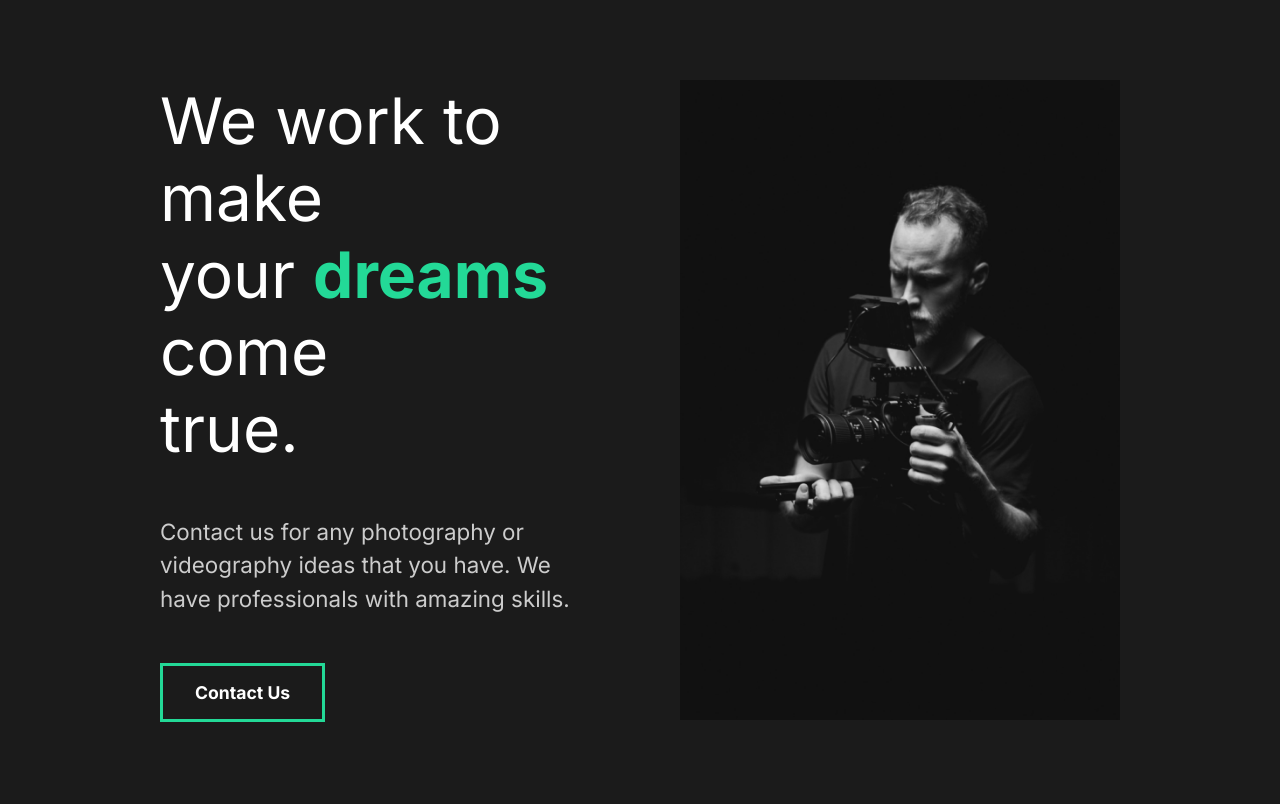
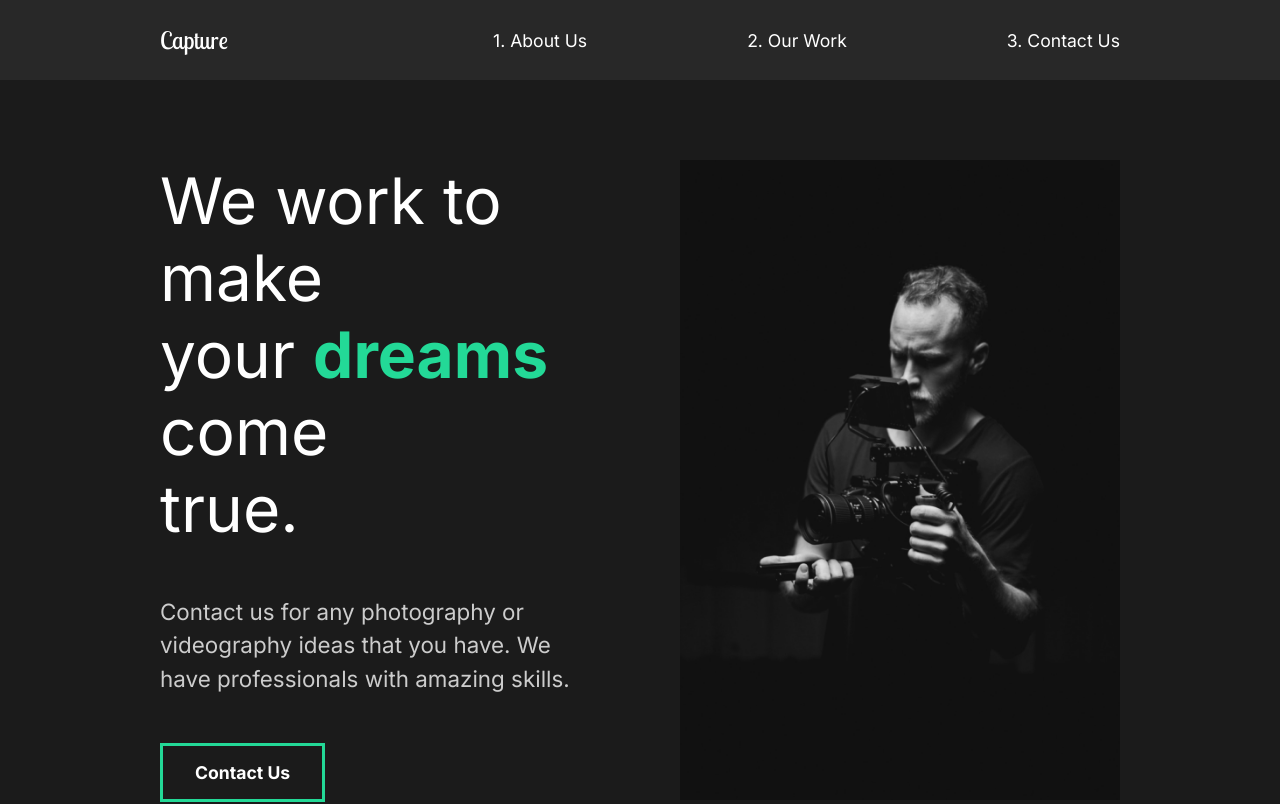
Before and after one commit to AdonisAgelis/dev-portfolio, a React (Create React App) app: page / in a window 1280 px wide. Shown: the top 804 px of the page. Built offline with nearby package versions, Linux system fonts and the light colour scheme.

Commit message:
Creating Nav

```diff
--- a/src/App.js
+++ b/src/App.js
@@ -3,11 +3,13 @@
 import GlobalStyle from './components/GlobalStyle';
 // import Pages
 import AboutUs from './pages/AboutUs';
+import Nav from './components/Nav';
 
 const App = () => {
   return (
     <div className="App">
       <GlobalStyle />
+      <Nav />
       <AboutUs />
     </div>
   );
--- a/src/components/FaqSection.js
+++ b/src/components/FaqSection.js
@@ -1,8 +1,11 @@
 import React from 'react';
+
+import styled from 'styled-components';
+import { About } from '../styles';
 
 const FaqSection = () => {
   return (
-    <div className="faq">
+    <Faq>
       <h2>
         Any Questions <span>FAQ</span>
       </h2>
@@ -15,6 +18,7 @@
             amet.
           </p>
         </div>
+        <div className="faq-line"></div>
       </div>
       <div className="question">
         <h4>Daily Schedule</h4>
@@ -25,6 +29,7 @@
             amet.
           </p>
         </div>
+        <div className="faq-line"></div>
       </div>
       <div className="question">
         <h4>Different Payment Methods</h4>
@@ -35,6 +40,7 @@
             amet.
           </p>
         </div>
+        <div className="faq-line"></div>
       </div>
       <div className="question">
         <h4>What Products do you offer</h4>
@@ -45,9 +51,37 @@
             amet.
           </p>
         </div>
+        <div className="faq-line"></div>
       </div>
-    </div>
+    </Faq>
   );
 };
 
+const Faq = styled(About)`
+  display: block;
+  span {
+    display: block;
+  }
+  h2 {
+    padding-bottom: 2rem;
+    font-weight: lighter;
+  }
+  .faq-line {
+    background: #cccccc;
+    height: 0.2rem;
+    margin: 2rem 0rem;
+    width: 100%;
+  }
+  .question {
+    padding: 3rem 0rem;
+    cursor: pointer;
+  }
+  .answer {
+    padding: 2rem 0rem;
+    p {
+      padding: 1rem 0rem;
+    }
+  }
+`;
+
 export default FaqSection;
--- a/src/components/GlobalStyle.js
+++ b/src/components/GlobalStyle.js
@@ -39,6 +39,7 @@
 
     h4 {
         font-weight: bold;
+        font-size: 2rem;
     }
 
     a {
--- /dev/null
+++ b/src/components/Nav.js
@@ -0,0 +1,55 @@
+import React from 'react';
+
+import styled from 'styled-components';
+
+const Nav = () => {
+  return (
+    <StyledNav>
+      <h1>
+        <a id="logo" href="#">
+          Capture
+        </a>
+      </h1>
+      <ul>
+        <li>
+          <a href="#">1. About Us</a>
+        </li>
+        <li>
+          <a href="#">2. Our Work</a>
+        </li>
+        <li>
+          <a href="#">3. Contact Us</a>
+        </li>
+      </ul>
+    </StyledNav>
+  );
+};
+
+const StyledNav = styled.nav`
+  min-height: 10vh;
+  display: flex;
+  margin: auto;
+  justify-content: space-between;
+  align-items: center;
+  padding: 1rem 10rem;
+  background: #282828;
+  a {
+    color: white;
+    text-decoration: none;
+  }
+  ul {
+    display: flex;
+    list-style: none;
+  }
+  #logo {
+    font-size: 1.5rem;
+    font-family: 'Lobster Two', cursive;
+    font-weight: lighter;
+  }
+  li {
+    padding-left: 10rem;
+    position: relative;
+  }
+`;
+
+export default Nav;
```
